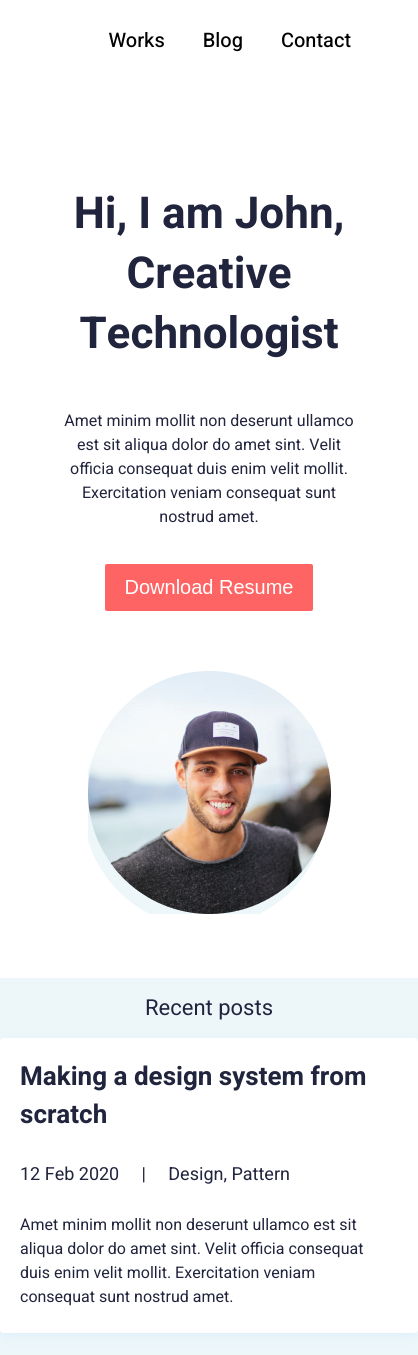
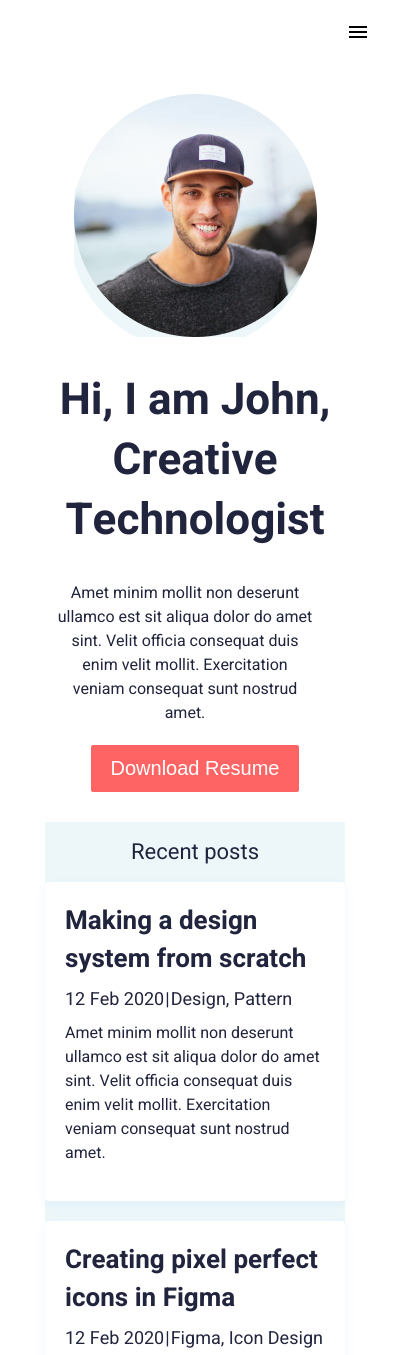
Before and after one commit to Muhammad-Talha-000/Resume, a plain HTML site: page index.html in a window 390 px wide. Shown: the top 1355 px of the page, 418 px wide, since content can reach past the window. Drawn offline with nearby package versions, Linux system fonts and the light colour scheme.

Commit message:
fix error and resonsive

```diff
--- a/index.html
+++ b/index.html
@@ -5,26 +5,29 @@
     <meta name="viewport" content="width=device-width, initial-scale=1.0">
     <title>Project 2</title>
     <link rel="stylesheet" href="style.css">
+    <link rel="stylesheet" href="https://fonts.googleapis.com/css2?family=Material+Symbols+Outlined:opsz,wght,FILL,GRAD@20..48,100..700,0..1,-50..200" />
     <style>
         @import url('https://fonts.googleapis.com/css2?family=Heebo:wght@100..900&display=swap');
     </style>
 </head>
 <body>
+    <div class="navbarstyle">
     <nav class="navbar">
         <ul>
             <li><a href="works.html" target="Works">Works</a></li>
             <li><a href="blog.html" target="Blog">Blog</a></li>
             <li><a href="contact.html" target="Contact">Contact</a></li>
         </ul>
-    </nav>
+        <div class="material-symbols-outlined"><img src="images/menu_FILL0_wght400_GRAD0_opsz24.png" alt="hamburger"></div>
+    </nav></div>
 <main>
     <div class="main">
         <div class="section1">
             <div class="section1main">
                 <p class="name">Hi, I am John,<br>
                 Creative Technologist</p>
-                <div class="textlayout">Amet minim mollit non deserunt ullamco est sit aliqua dolor do amet sint. Velit officia consequat duis enim velit mollit. Exercitation veniam consequat sunt nostrud amet.</div>
-                <a href="downloadbutton.html" target="Download Resume"><button class="downloadblock">Download Resume</button></a>
+                <div><p class="textlayout">Amet minim mollit non deserunt ullamco est sit aliqua dolor do amet sint. Velit officia consequat duis enim velit mollit. Exercitation veniam consequat sunt nostrud amet.</p>
+                <a href="downloadbutton.html" target="Download Resume"><button class="downloadblock">Download Resume</button></a></div>
             </div>
             <div class="picborder">
                 <img src="images/Ellipse 1.png" alt="a man">
@@ -35,16 +38,16 @@
                 <p class="toptext">Recent posts</p>
                 <div class="child">
                     <div class="childtop">Making a design system from scratch</div>
-                    <pre class="childmid">12 Feb 2020     |     Design, Pattern</pre>
-                    <div class="textlayout" style="width: 368px; height: 117px;">Amet minim mollit non deserunt ullamco est sit aliqua dolor do amet sint. Velit officia consequat duis enim velit mollit. Exercitation veniam consequat sunt nostrud amet.</div>
+                    <div class="childmid"><p>12 Feb 2020 <p>|</p> Design, Pattern</p></div>
+                    <div class="textlayout"><p>Amet minim mollit non deserunt ullamco est sit aliqua dolor do amet sint. Velit officia consequat duis enim velit mollit. Exercitation veniam consequat sunt nostrud amet.</p></div>
                 </div>
             </div>
             <div class="subsection">
                 <p class="viewitems"><a href="viewitems.html"></a>View all</a></p>
                 <div class="child">
                     <div class="childtop">Creating pixel perfect icons in Figma</div>
-                    <pre class="childmid">12 Feb 2020     |     Figma, Icon Design</pre>
-                    <div class="textlayout" style="width: 368px; height: 117px;">Amet minim mollit non deserunt ullamco est sit aliqua dolor do amet sint. Velit officia consequat duis enim velit mollit. Exercitation veniam consequat sunt nostrud amet.</div>
+                    <div class="childmid"><p>12 Feb 2020 <p>|</p> Figma, Icon Design</p></div>
+                    <div class="textlayout"><p>Amet minim mollit non deserunt ullamco est sit aliqua dolor do amet sint. Velit officia consequat duis enim velit mollit. Exercitation veniam consequat sunt nostrud amet.</p></div>
                 </div>
             </div>
         </div>
@@ -53,7 +56,7 @@
                 <div class="toptext">Featured works</div>
                 <div class="box">
                     <div class="picture"><img src="images/Rectangle 30.png" alt="Designing Dashboards"></div>
-                    <div style=" display:grid; gap: 15px;">
+                    <div style=" display:grid; gap: 15px; margin-top: -10px;">
                         <div class="heading">Designing Dashboards</div>
                         <div class="yearflex">
                             <div class="year">
--- a/style.css
+++ b/style.css
@@ -9,15 +9,26 @@ body,html{
 }
 .main{
     background: white;
+    margin: 0;
+    padding: 0;
+    height: auto;
+    width: auto;
+}
+.hamburger{
+    display: none;
+}
+.navbarstyle{
+    display: flex;
+    justify-content: end;
 }
 .navbar ul{
     display: flex;
-    justify-content: right;
+    justify-content: end;
     list-style-type: none;
     background-color: white;
     overflow: hidden;
-    padding-right: 29px;
     gap: 18px;
+    padding-right: 110px;
 }
 .navbar a{
     color: black;
@@ -40,7 +51,7 @@ body,html{
 }
 .section1{
     margin: 60px;
-    gap: 147px;
+    gap: 105px;
     height: 396px;
     flex-shrink: 0;
     background: white;
@@ -48,7 +59,7 @@ body,html{
     justify-content: center;
 }
 .section1main{
-    display: block;
+    display: grid;
 }
 .name{
     width: 506px;
@@ -64,6 +75,7 @@ body,html{
 .picborder{
     width: 243px;
     height: 243px;
+    margin-top: 20px;
     flex-shrink: 0;
     fill: #EDF7FA;
 }
@@ -95,7 +107,6 @@ body,html{
     border: none;
     color: #FFF;
     font-size: 20px;
-    margin-top: 35px;
 }
 .downloadblock:hover{
     box-shadow: 2px 4px 8px grey;
@@ -148,6 +159,10 @@ body,html{
     font-style: normal;
     font-weight: 400;
     line-height: normal;
+    display: flex;
+    justify-content: start;
+    align-items: center;
+    gap: 24px;
 }
 .viewitems{
     padding-top: 10px;
@@ -167,7 +182,7 @@ body,html{
     cursor: pointer;
 }
 .subsection{
-    padding: 10px 30px;
+    padding: 10px 10px;
 }
 .section3{
     display: grid;
@@ -272,20 +287,54 @@ body,html{
     font-weight: 400;
     line-height: normal;
 }
-@media screen and (max-width: 1024px) {
+.footerdiv{
+    display: grid;
+    justify-content: center;
+}
+.material-symbols-outlined {
+    display: none !important;
+}
+
+.textlayout{
+    width: 368px;
+    height: 117px;
+}
+
+@media screen and (max-width: 880px) {
+    .navbar ul{
+        display: none;
+    }
+    .material-symbols-outlined {
+        display: flex !important;
+        padding: 20px;
+        justify-content: end;
+        font-variation-settings:
+        'FILL' 0,
+        'wght' 400,
+        'GRAD' 0,
+        'opsz' 24
+    }
+    .material-symbols-outlined:hover{
+        background: #FF6464;
+        cursor: pointer;
+    }
     .main{
         display: grid;
         background: white;
     }
     .section1{
-        display: grid;
+        display: flex;
+        flex-direction: column-reverse;
         text-align: center;
         justify-content: center;
-        margin: 60px;
-        gap: 60px;
+        margin:0px 60px 30px 60px;
+        gap: 0px;
         height: auto;
         flex-shrink: 0;
         background: white;
+    }
+    .section1main{
+        gap: 30px;
     }
     .picborder{
         width: auto;
@@ -306,23 +355,31 @@ body,html{
         height: auto;
         padding-bottom: 20px;
     }
+    .child{
+        margin: 0px 10px;
+    }
     .footer{
         display: grid;
         justify-content: center;
         align-items: center;
         height: auto;
         flex-shrink: 0;
+        padding-bottom: 30px;
     }
     .name{
+        margin: 0;
+        padding-top: 30px;
         width: auto;
         height: auto;
     }
     .textlayout{
+        margin: 0;
         width: auto;
         height: auto;
     }
     .subsection{
         padding: 0;
+        margin-bottom: 20px;
     }
     .box{
         display: grid;
@@ -333,6 +390,7 @@ body,html{
         margin: 0;
     }
     .bottomtext{
+        margin: 0 30px;
         width: auto;
         height: auto;
         text-align: center;
@@ -354,6 +412,8 @@ body,html{
         height: auto;
         text-align: center;
         background: white;
+        margin-right: 0;
+        margin-bottom: 10px;
     }
     .year{
         text-align: center;
@@ -366,12 +426,6 @@ body,html{
         align-items: center;
         justify-content: center;
     }
-    .footer{
-        display: grid;
-        height: auto;
-        overflow: scroll;
-        padding-bottom: 30px;
-    }
     .subfooter{
         height: auto;
     }
@@ -379,4 +433,70 @@ body,html{
         width: auto;
         height: auto;
     }
+    .viewitems{
+        display: none;
+    }
+    .downloadblock{
+        margin: 20px 0px;
+    }
 }
+@media screen and (max-width : 460px) {
+    .main{
+        justify-content: center;
+    }
+    .footer{
+        display: flex;
+        flex-direction: column;
+        justify-content: flex-end;
+    }
+    .section1{
+        max-width: 300px;
+        margin: 0;
+        padding: 10px;
+    }
+    .section2{
+        max-width: max-content;
+    }
+    .section3{
+        max-width: fit-content;
+    }
+    .child{
+        height: auto;
+        width: auto;
+        display: grid;
+        margin: 0;
+    }
+    .childtop{
+        width: 260px;
+    }
+    .childmid{
+        width: auto;
+        height: 12px;
+        gap: 1px;
+        margin-bottom: 0;
+        margin-right: 0;
+        margin-left: 0;
+        margin-top: 6px;
+    }
+    .box{
+        padding: 0 20px;
+        width: 300px;
+    }
+    .picture{
+        text-align: start;
+    }
+    .textlayout{
+        width: 260px;
+    }
+    .heading{
+        text-align: left;
+    }
+    .bottomtext{
+        text-align: left;
+        padding: 0;
+        margin: 0;
+    }
+    .yearflex{
+        justify-content: left;
+    }
+}
```
Also changed, not shown: images/menu_FILL0_wght400_GRAD0_opsz24.png (added). Lines whose indentation alone changed are shown as unchanged.
